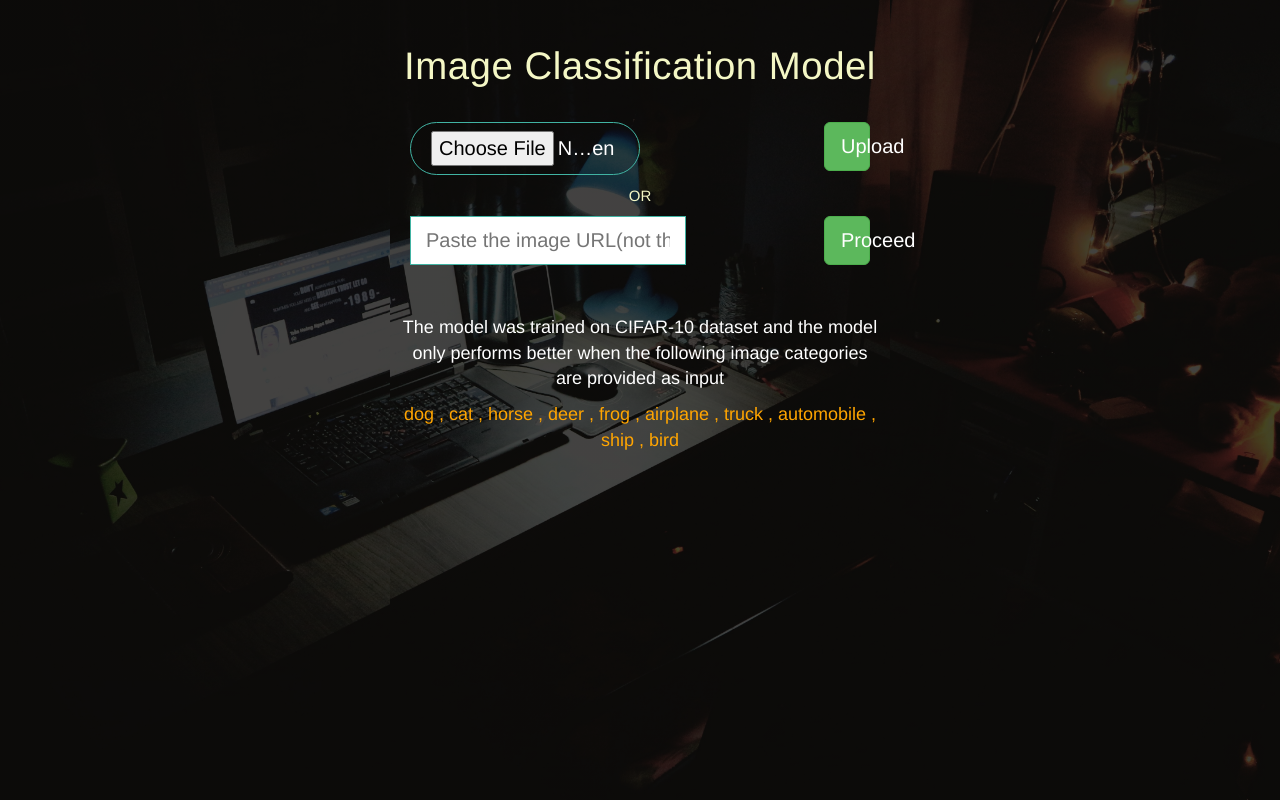
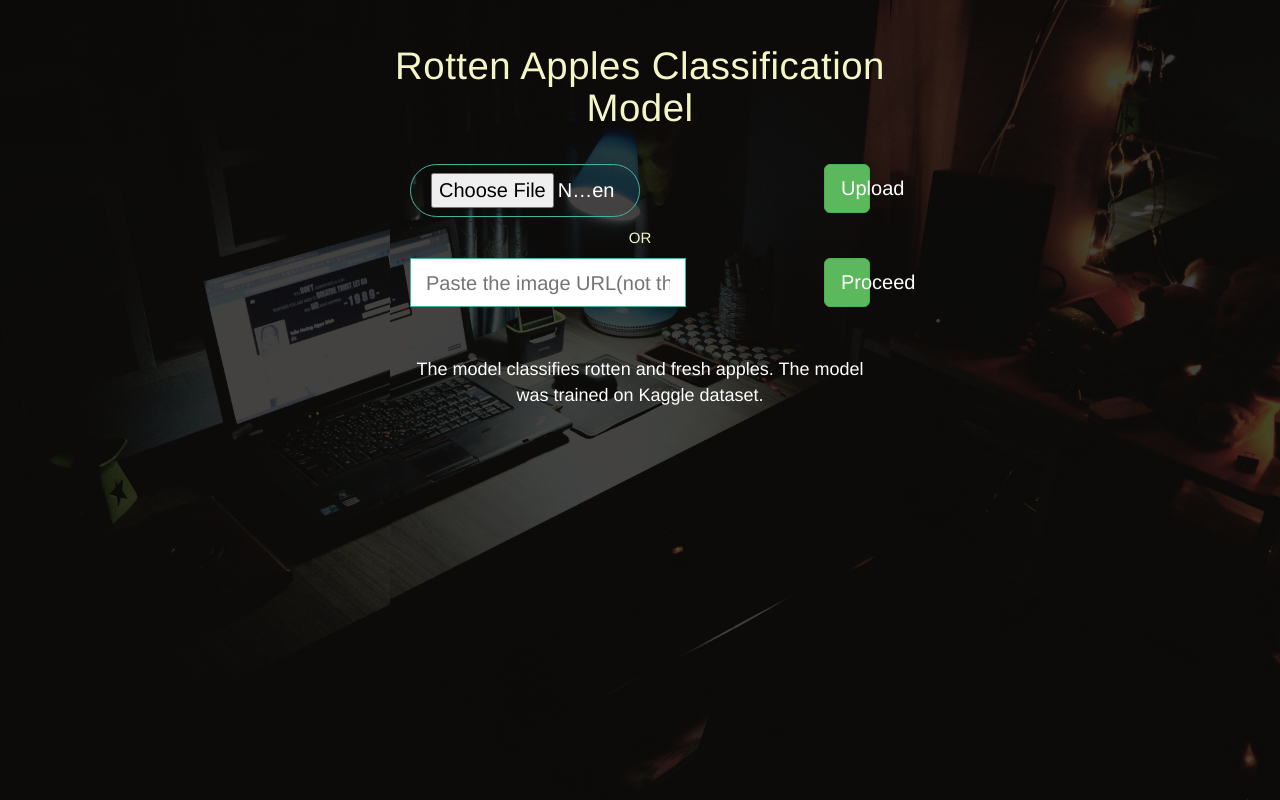
Before and after one commit to rsyakovlev/rotten_apple, a Flask app: page / in a window 1280 px wide. Run offline with Flask 3, Linux system fonts and the light colour scheme; some libraries are stand-ins or nearby versions.

Commit message:
files changed

```diff
--- a/templates/index.html
+++ b/templates/index.html
@@ -12,7 +12,7 @@
         <script src="https://ajax.googleapis.com/ajax/libs/jquery/3.5.1/jquery.min.js"></script>
          <script src="https://maxcdn.bootstrapcdn.com/bootstrap/3.4.1/js/bootstrap.min.js"></script>
         <link href="https://fonts.googleapis.com/css2?family=Lato:ital,wght@0,100;0,300;0,400;1,300&display=swap" rel="stylesheet" type='text/css'>
-        <title>Image Classification WebApp</title>
+        <title>Apples Classification WebApp</title>
         <meta name="keywords" content="cutom file input, styling, label, cross-browser, accessible, input type file" />
 
 		<style>
@@ -40,7 +40,7 @@
 
         <div style = "width : 100%; padding-top : 5%;">
             <div class = "header-content">
-                 <h1 style = "text-align: center;color: white"><span class="header-content-text">Image Classification Model</span></h1>
+                 <h1 style = "text-align: center;color: white"><span class="header-content-text">Rotten Apples Classification Model</span></h1>
             </div>
         </div>
 
@@ -70,10 +70,7 @@
 
         <div class = "footer">
             <div class = "header-content-sub">
-                    <p style = "text-align: center;color: white" class="header-content-info">The model was trained on CIFAR-10 dataset and the model only performs better when the following image categories are provided as input</p>
-            </div>
-            <div class = "header-content-sub">
-                    <p style = "text-align: center;color:orange" class="header-content-info">dog , cat , horse , deer , frog , airplane , truck , automobile , ship , bird</p>
+                    <p style = "text-align: center;color: white" class="header-content-info">The model classifies rotten and fresh apples. The model was trained on Kaggle dataset.</p>
             </div>
         </div>
 	     </div>
```
Also changed, not shown: app.py (+1 -17 lines).
